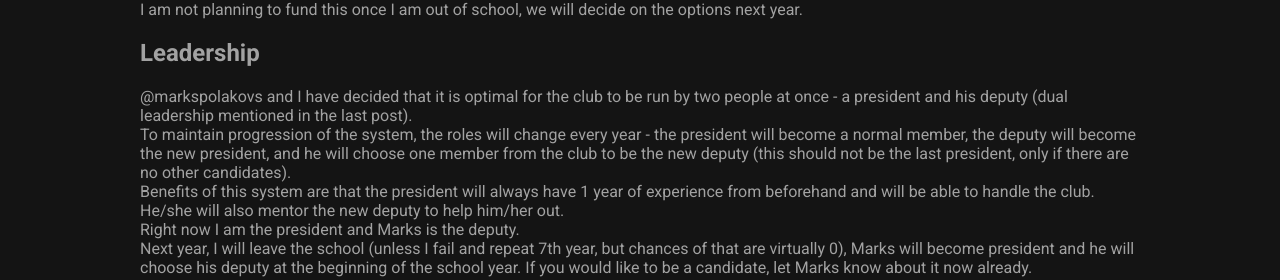
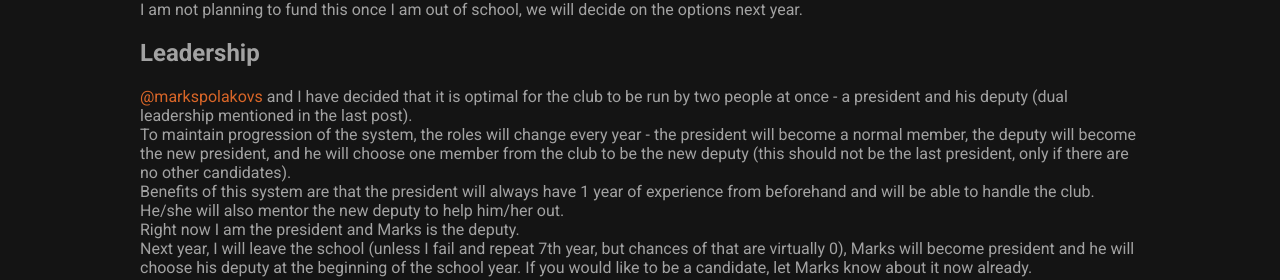
Before and after one commit to eslcc/eslcc.github.io, a Jekyll site: the page built from _posts/2017-05-21-more-information.md, in a window 1280 px wide and 1269 px high. Shown: the part 357-637 px from the top of the window. Built offline with Jekyll 4.4.1, drawn with Linux system fonts in a browser that asks for light colours.

Commit message:
Update 2017-05-21-more-information.md

```diff
--- a/_posts/2017-05-21-more-information.md
+++ b/_posts/2017-05-21-more-information.md
@@ -16,7 +16,7 @@ I am not planning to fund this once I am out of school, we will decide on the op
 
 Leadership
 ----------
-@markspolakovs and I have decided that it is optimal for the club to be run by two people at once - a president and his deputy (dual leadership mentioned in the last post).
+<span class="author">@markspolakovs</span> and I have decided that it is optimal for the club to be run by two people at once - a president and his deputy (dual leadership mentioned in the last post).
 To maintain progression of the system, the roles will change every year - the president will become a normal member, the deputy will become the new president, and he will choose one member from the club to be the new deputy (this should not be the last president, only if there are no other candidates).
 Benefits of this system are that the president will always have 1 year of experience from beforehand and will be able to handle the club. He/she will also mentor the new deputy to help him/her out.
 Right now I am the president and Marks is the deputy.
```
